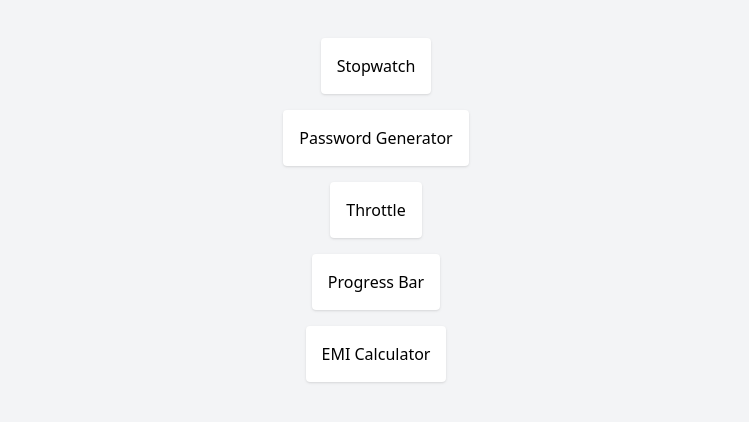
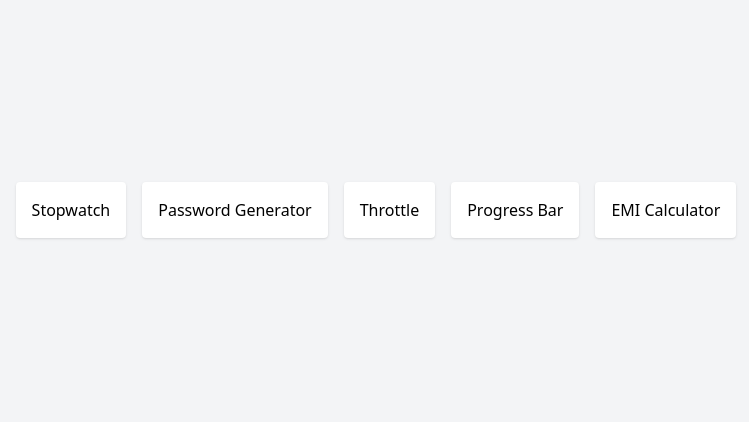
Before and after one commit to behalnihal/frontend-projects, a React (Vite) app: page / in a window 1280 px wide. Shown: the part 190-612 px from the top of the page, without its empty margins (264-1013 px from the left). Built offline with nearby package versions, Linux system fonts and the light colour scheme.

Commit message:
fix: adjust layout

```diff
--- a/src/App.jsx
+++ b/src/App.jsx
@@ -3,7 +3,7 @@ import "./App.css";
 
 function App() {
   return (
-    <div className="bg-gray-100 h-screen flex flex-col items-center justify-center space-y-4">
+    <div className="bg-gray-100 h-screen flex flex-row items-center justify-center space-x-4">
       <button className="bg-white p-4 rounded shadow">
         <NavLink to="/stopwatch">Stopwatch</NavLink>
       </button>
```
